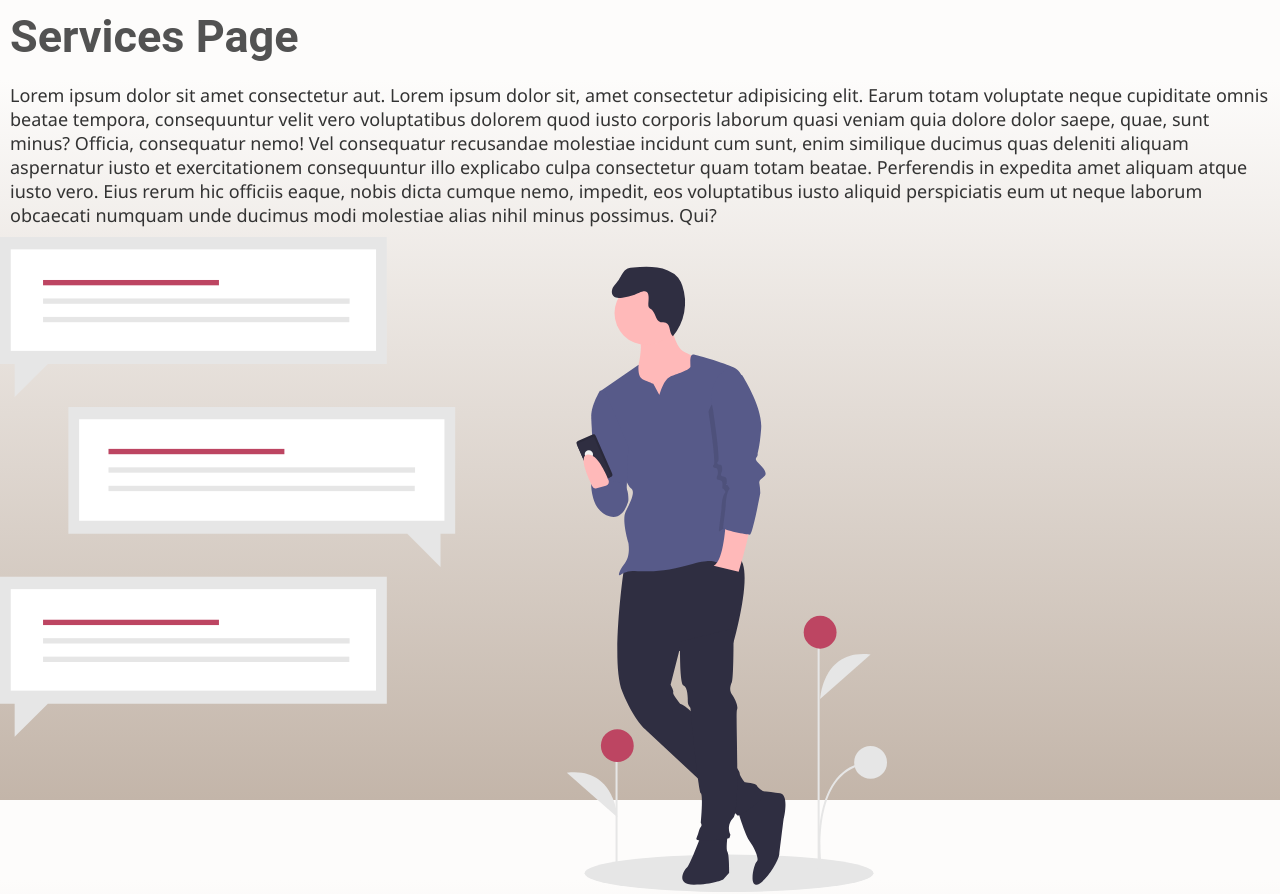
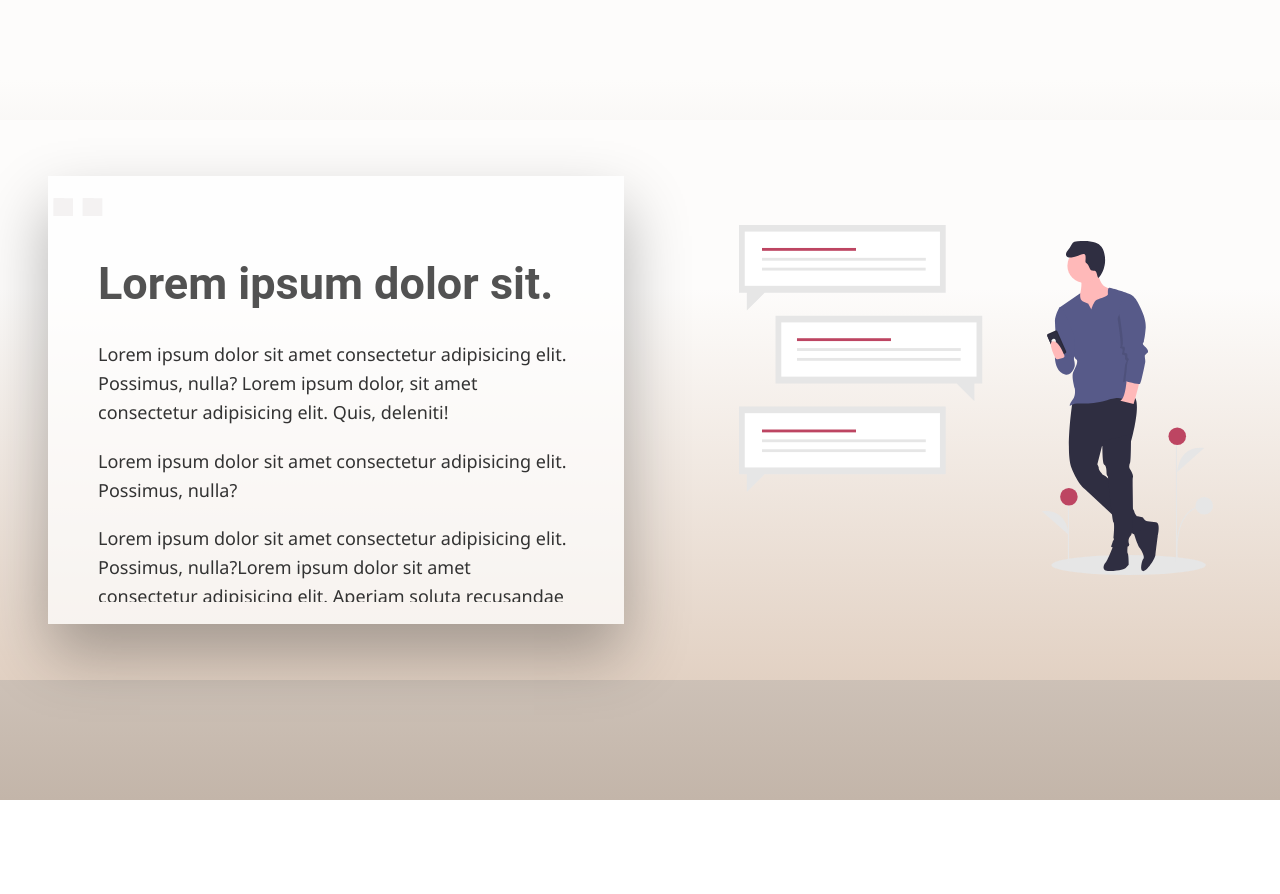
Before and after one commit to bidodev/smooth-page, a website with bundled scripts: page services.html in a window 1280 px wide. After the commit the page ends 800 px from the top, so only its background shows below. Built offline with nearby package versions, Linux system fonts and the light colour scheme.

Commit message:
changes in the layout

```diff
--- a/sass/base/_base.scss
+++ b/sass/base/_base.scss
@@ -4,6 +4,9 @@
   margin: 0;
   padding: 0;
   box-sizing: inherit;
+}
+:root {
+  --color-grey-light-2: #f4f2f2;
 }
 
 html {
--- a/sass/base/_scrollbar.scss
+++ b/sass/base/_scrollbar.scss
@@ -1,5 +1,5 @@
 $color-primary: white;
-$color-black: #181818;
+$color-black: #bd4562;
 
 html {
   scrollbar-face-color: $color-primary;
--- a/sass/layout/_page.scss
+++ b/sass/layout/_page.scss
@@ -5,7 +5,8 @@ body {
 }
 
 .home,
-.about {
+.about,
+.services {
   //border: 5px solid black;
   position: absolute;
   width: 100vw;
@@ -17,6 +18,21 @@ body {
 
 .home-content {
   display: flex;
+  width: 100vw;
+  height: 100%;
+  justify-content: space-around;
+  align-items: center;
+  margin-left: auto;
+
+  //border: 2px solid green;
+  @include responsive(phone) {
+    flex-direction: column;
+  }
+}
+
+.about-content {
+  display: flex;
+  flex-direction: row-reverse;
   height: 100%;
   justify-content: space-around;
   align-items: center;
@@ -27,9 +43,9 @@ body {
   }
 }
 
-.about-content {
+.services-content {
   display: flex;
-  flex-direction: row-reverse;
+
   height: 100%;
   justify-content: space-around;
   align-items: center;
@@ -78,10 +94,39 @@ body {
   }
 }
 
+.services-presentation {
+  //border: 2px solid teal;
+  display: flex;
+  max-width: 45%;
+  height: 80%;
+  flex-direction: column;
+  justify-content: space-evenly;
+  color: #222222;
+  line-height: 1.6;
+  background-color: rgba(255, 255, 255, 0.7);
+  //clip-path: polygon(25% 0%, 100% 0%, 75% 100%, 0% 100%);
+  box-shadow: 0 3rem 6rem rgba(0, 0, 0, 0.3);
+
+  @include responsive(phone) {
+    max-width: 80vw;
+    text-align: center;
+  }
+}
+
 .abc {
   margin: 0 auto;
   width: auto;
+  height: 90%;
   padding: 4rem;
+
+  //border: 1px solid black;
+}
+.abcd {
+  margin: 0 auto;
+  width: auto;
+  height: 90%;
+  padding: 4rem;
+  overflow-y: scroll;
 
   //border: 1px solid black;
 }
@@ -89,9 +134,23 @@ h1 {
   padding: 1rem;
   font-size: 4.5rem;
   color: #525252;
+  position: relative;
+}
+
+h1::before {
+  content: "\201C";
+  position: absolute;
+  top: -8.3rem;
+  left: -4.5rem;
+  line-height: 1;
+  font-size: 14rem;
+  color: var(--color-grey-light-2);
+  font-family: sans-serif;
+  z-index: 1;
 }
 p {
   font-family: "Segoe UI", Tahoma, Geneva, Verdana, sans-serif;
+  line-height: 1.6;
   padding: 1rem;
   color: #333;
   font-size: 1.8rem;
@@ -99,7 +158,10 @@ p {
 
 .box-svg {
   //border: 2px solid tomato;
-  width: 30vw;
+  display: flex;
+  width: 40vw;
+  align-items: center;
+  justify-content: center;
 
   @include responsive(phone) {
     display: flex;
@@ -120,6 +182,11 @@ p {
 }
 
 .about-img {
+  height: auto;
+  width: 37vw;
+}
+
+.services-img {
   height: auto;
   width: 37vw;
 }
--- a/sass/main.scss
+++ b/sass/main.scss
@@ -1,3 +1,4 @@
 @import "./base/mixins";
 @import "./base/base";
 @import "./layout/page";
+@import "./base/scrollbar";
--- a/services.html
+++ b/services.html
@@ -5,32 +5,41 @@
     <meta name="viewport" content="width=device-width, initial-scale=1.0" />
     <meta http-equiv="X-UA-Compatible" content="ie=edge" />
     <link rel="stylesheet" href="./sass/main.scss" />
-    <title>Services</title>
+    <title>About</title>
   </head>
   <body>
     <main data-router-wrapper>
       <section data-router-view="services" class="services">
         <div class="services-content">
           <div class="services-presentation">
-            <h1>Services Page</h1>
-            <p>
-              Lorem ipsum dolor sit amet consectetur aut. Lorem ipsum dolor sit,
-              amet consectetur adipisicing elit. Earum totam voluptate neque
-              cupiditate omnis beatae tempora, consequuntur velit vero
-              voluptatibus dolorem quod iusto corporis laborum quasi veniam quia
-              dolore dolor saepe, quae, sunt minus? Officia, consequatur nemo!
-              Vel consequatur recusandae molestiae incidunt cum sunt, enim
-              similique ducimus quas deleniti aliquam aspernatur iusto et
-              exercitationem consequuntur illo explicabo culpa consectetur quam
-              totam beatae. Perferendis in expedita amet aliquam atque iusto
-              vero. Eius rerum hic officiis eaque, nobis dicta cumque nemo,
-              impedit, eos voluptatibus iusto aliquid perspiciatis eum ut neque
-              laborum obcaecati numquam unde ducimus modi molestiae alias nihil
-              minus possimus. Qui?
-            </p>
+            <div class="abcd">
+              <h1>Lorem ipsum dolor sit.</h1>
+              <p>
+                Lorem ipsum dolor sit amet consectetur adipisicing elit.
+                Possimus, nulla? Lorem ipsum dolor, sit amet consectetur
+                adipisicing elit. Quis, deleniti!
+              </p>
+              <p>
+                Lorem ipsum dolor sit amet consectetur adipisicing elit.
+                Possimus, nulla?
+              </p>
+              <p>
+                Lorem ipsum dolor sit amet consectetur adipisicing elit.
+                Possimus, nulla?Lorem ipsum dolor sit amet consectetur adipisicing elit. Aperiam soluta recusandae aliquam, perferendis modi eligendi aspernatur. Itaque dolorum sapiente, perferendis blanditiis doloribus, optio voluptatibus tempore distinctio aliquid inventore ipsam, officia laudantium fuga aperiam quae nisi fugiat asperiores nobis quod cumque vitae repellat. Quae, est! Incidunt sunt accusamus nesciunt excepturi delectus.
+              </p>
+              <p>
+                Lorem ipsum dolor sit amet consectetur adipisicing elit.
+                Possimus, nulla?
+              </p>
+              <p>
+                Lorem ipsum dolor sit amet consectetur adipisicing elit.
+                Possimus, nulla?
+              </p>
+            </div>
           </div>
-          <img class="svg" src="./images/services.svg" alt="services" />
-        </div>
+          <div class="box-svg">
+            <img class="services-img" src="./images/services.svg" alt="home" />
+          </div>
       </section>
     </main>
 
```
Also changed, not shown: index.html (+1 -1 lines), dist/index.html, dist/services.html, 4 other files.
